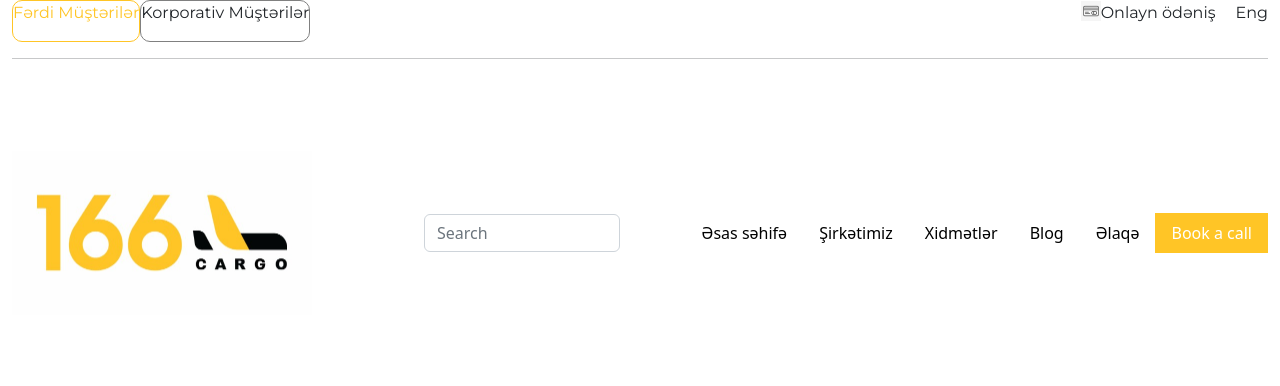
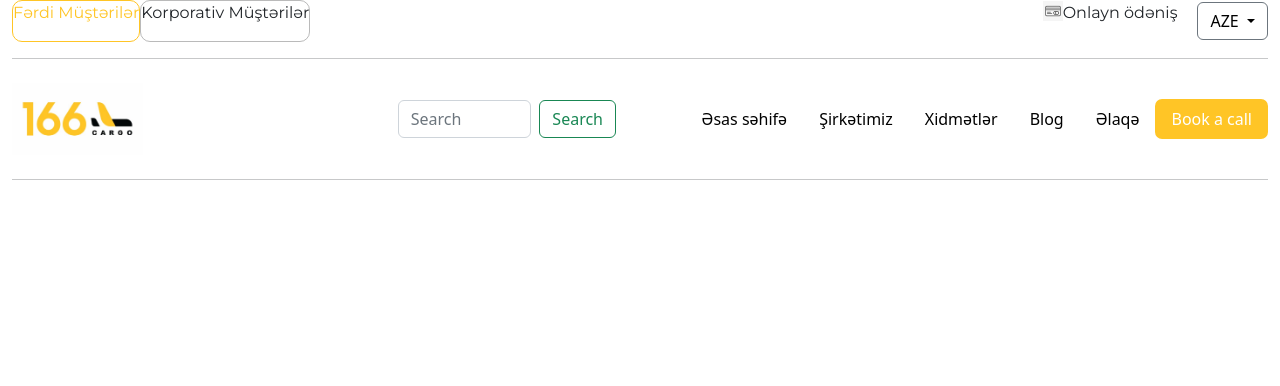
Before and after one commit to MustafazadeAli/166-Project, a plain HTML site: page index.html in a window 1280 px wide. Shown: the top 386 px of the page. Drawn offline with nearby package versions, Linux system fonts and the light colour scheme.

Commit message:
Added 166 file

```diff
--- a/assets/style/index.css
+++ b/assets/style/index.css
@@ -39,7 +39,7 @@ p{
 }
 .korporativ{
      border-radius: 10px;
-  border: 1px solid gray;
+  border: 1px solid rgba(128, 128, 128, 0.541);
 }
 .ferdi p{
     color: var(--primaryColor);
@@ -48,15 +48,19 @@ p{
 .odenis{
     padding-right: 20px;
 }
+.navbar{
+    height: 20%;
+}
 .karqo{
     margin-right: 100px;
 }
 .karqo img{
-   width: 300px;
-   height: 300px;
+   width: 50%;
+   height: 100%;
    object-fit: contain;
 }
 .search{
+    width: 100%;
     display: flex;
     align-items: center;
 }
@@ -73,7 +77,15 @@ hr{border: gray;}
 }
 .book{
     background-color: var(--primaryColor);
+    border-radius: 7px;
 }
 .book a{
     color: white;
 }
+a:hover{
+    color: black;
+}
+.dropdown button{
+ background-color: white;
+ color: black;
+}
--- a/index.html
+++ b/index.html
@@ -30,7 +30,16 @@
                     </div>
                   </div>
                <div>
-                <p>Eng</p>
+                <div class="dropdown">
+  <button class="btn btn-secondary dropdown-toggle " type="button" data-bs-toggle="dropdown" aria-expanded="false">
+    AZE
+  </button>
+  <ul class="dropdown-menu">
+    <li><a class="dropdown-item" href="#">ENG</a></li>
+    <li><a class="dropdown-item" href="#">RUS</a></li>
+    <li><a class="dropdown-item" href="#">TUR</a></li>
+  </ul>
+</div>
                </div>
               </div>
             </div>
@@ -39,16 +48,18 @@
             <nav>
               <div class=" navbar">
                 <div class="col-6  qutu">
-                    <div class="karqo">
+                    <div class=" col-sm-5 col-4   karqo">
                       <img src="assets/image/166karqo.jpg">
                     </div>
                     <div  class="search">
                        <div class="container-fluid  ">
 
-                           <form class="d-flex " role="search">
+                        <div class="container-fluid">
+    <form class="d-flex" role="search">
       <input class="form-control me-2" type="search" placeholder="Search" aria-label="Search">
+      <button class="btn btn-outline-success" type="submit">Search</button>
     </form>
-
+  </div>
   </div>
                     </div>
                 </div>
@@ -75,7 +86,7 @@
 </ul>
              </div>
             </nav>
-            <hr />
+            <hr class="hr" />
         </header>
         <main></main>
         <footer></footer>
```
